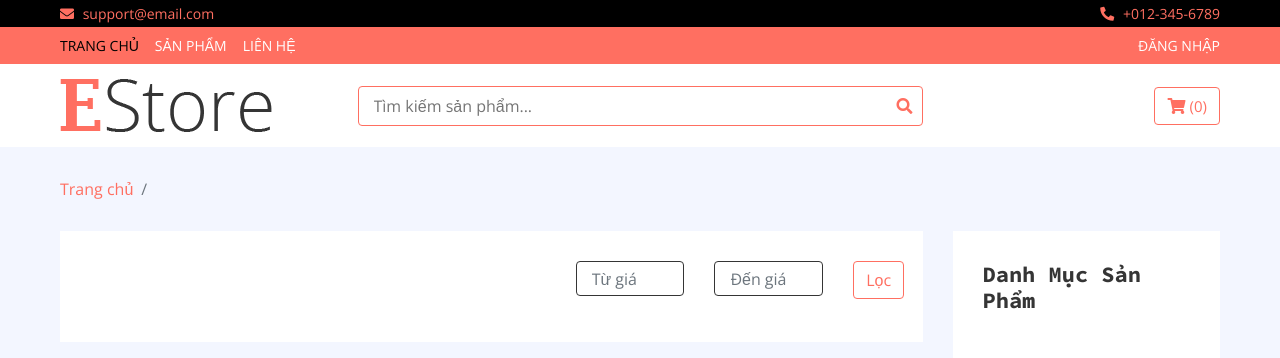
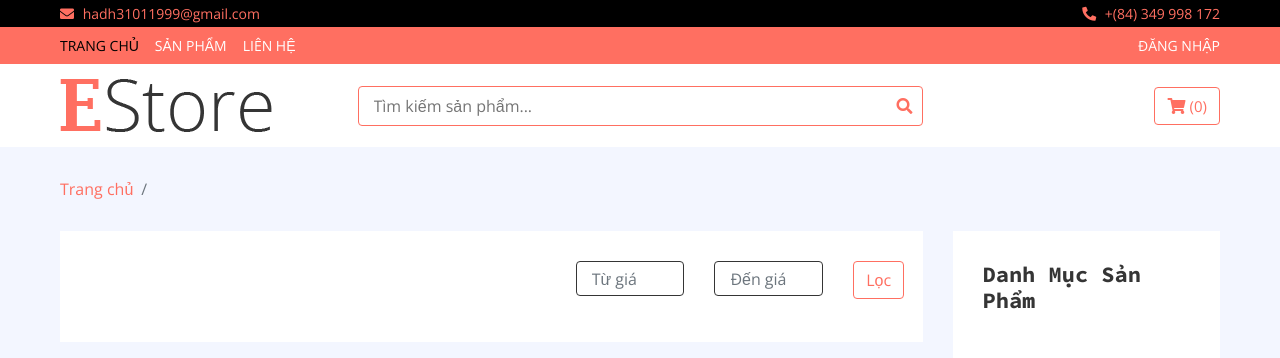
Before and after one commit to danghacodecraft/ecommerce, a Django app: page /search/ in a window 1280 px wide. Shown: the top 358 px of the page. Run offline with Django 3.2, Linux system fonts and the light colour scheme; some libraries are stand-ins or nearby versions.

Commit message:
commit all

```diff
--- a/store/templates/store/_Master.html
+++ b/store/templates/store/_Master.html
@@ -32,11 +32,11 @@
                 <div class="row">
                     <div class="col-sm-6">
                         <i class="fa fa-envelope"></i>
-                        support@email.com
+                        hadh31011999@gmail.com
                     </div>
                     <div class="col-sm-6">
                         <i class="fa fa-phone-alt"></i>
-                        +012-345-6789
+                        +(84) 349 998 172
                     </div>
                 </div>
             </div>
--- a/store/templates/store/product-list.html
+++ b/store/templates/store/product-list.html
@@ -1,5 +1,5 @@
 {% extends 'store/_Master.html' %}
-{% block title_tab %}{{ subcategory_name }}{% endblock %}
+{% block title_tab %}Sản phẩm{% endblock %}
 {% load static %}
 {% load humanize %}
 
```
